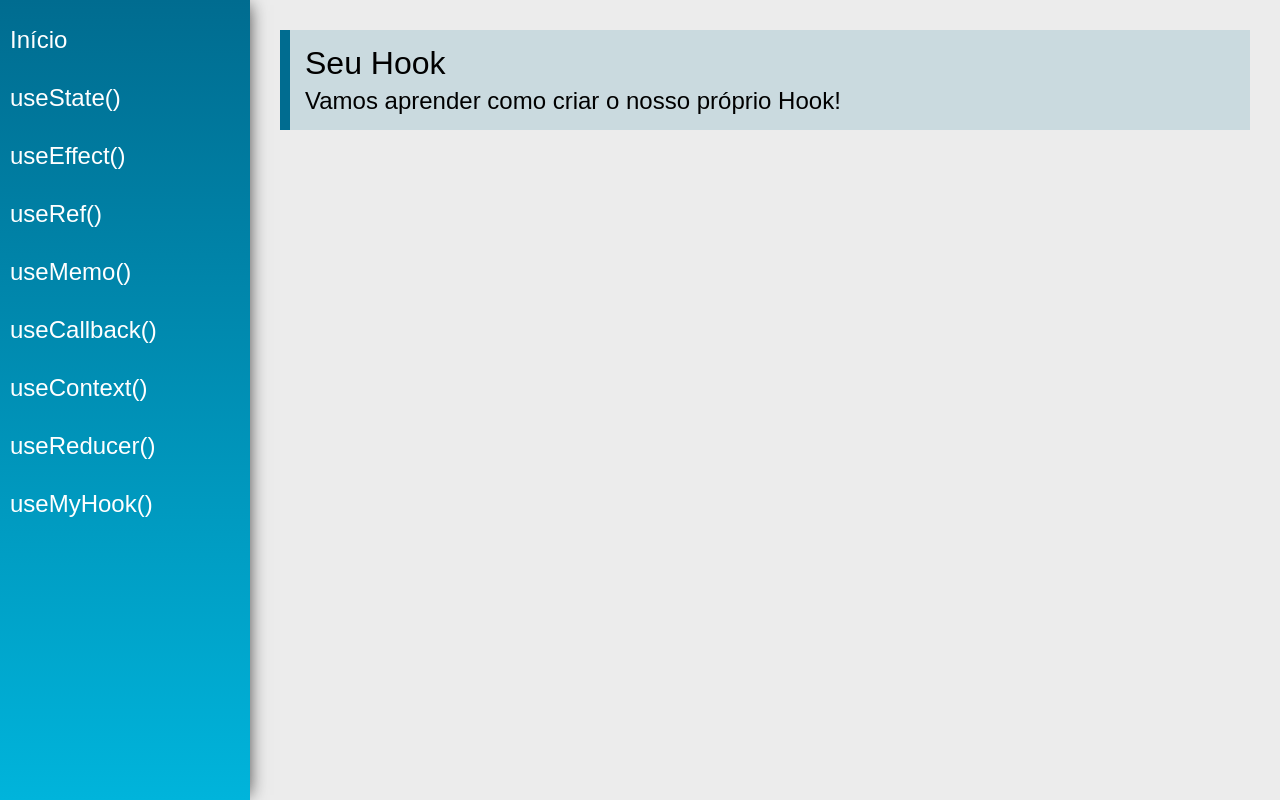
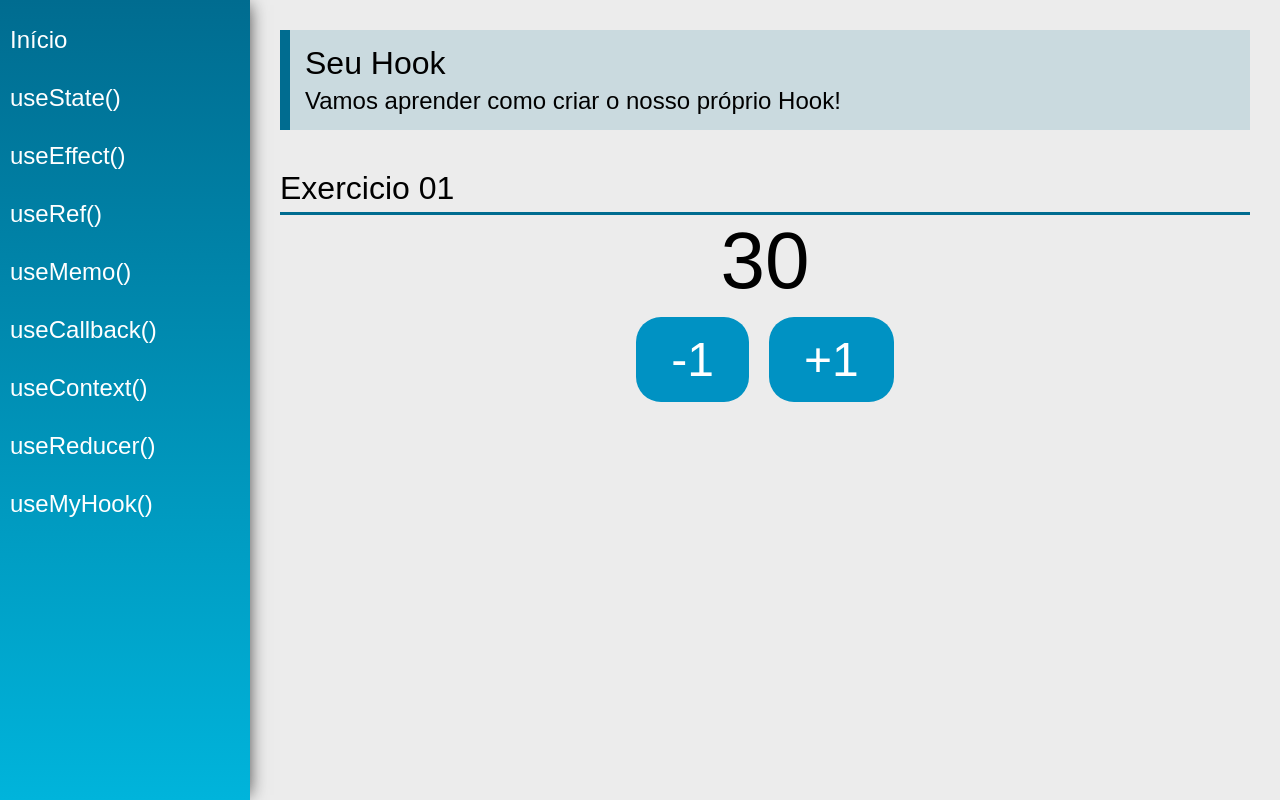
Before and after one commit to MogLuiz/React-Hooks, a React (Create React App) app: page /useCustom in a window 1280 px wide. Built offline with nearby package versions, Linux system fonts and the light colour scheme.

Commit message:
custom hook aula 01

```diff
--- /dev/null
+++ b/src/hooks/useCounter.js
@@ -0,0 +1,16 @@
+import { useState } from 'react'
+
+export const useCounter = (initialValue = 100) => {
+
+    const [count, setCount] = useState(initialValue)
+
+    function inc() {
+        setCount(count + 1)
+    }
+
+    function dec() {
+        setCount(count - 1)
+    }
+
+    return [count, inc, dec]
+}
--- a/src/views/examples/UseCustom.jsx
+++ b/src/views/examples/UseCustom.jsx
@@ -1,13 +1,41 @@
 import React from 'react'
 import PageTitle from '../../components/layout/PageTitle'
+import SectionTitle from '../../components/layout/SectionTitle'
+import { useCounter } from '../../hooks/useCounter'
 
 const UseRef = (props) => {
+
+    const  [ count, inc, dec ] = useCounter(30)
+
     return (
         <div className="UseCustom">
             <PageTitle
                 title="Seu Hook"
                 subtitle="Vamos aprender como criar o nosso próprio Hook!"
             />
+
+            <SectionTitle title="Exercicio 01"/>
+            <div className="center">
+
+                <span className="text">{count}</span>
+
+                <div>
+                    <button
+                      className="btn"
+                      onClick={() => dec()}
+                    >
+                        -1
+                    </button>
+
+                    <button
+                      className="btn"
+                      onClick={() => inc()}
+                    >
+                        +1
+                    </button>
+                </div>
+
+            </div>
         </div>
     )
 }
--- a/src/views/examples/UseReducer.jsx
+++ b/src/views/examples/UseReducer.jsx
@@ -1,7 +1,7 @@
 import React, { useReducer } from 'react'
 import PageTitle from '../../components/layout/PageTitle'
 
-import { initialState, reducer } from '../../store'
+import { initialState, reducer } from '../../store/config'
 
 const UseReducer = (props) => {
 
```
